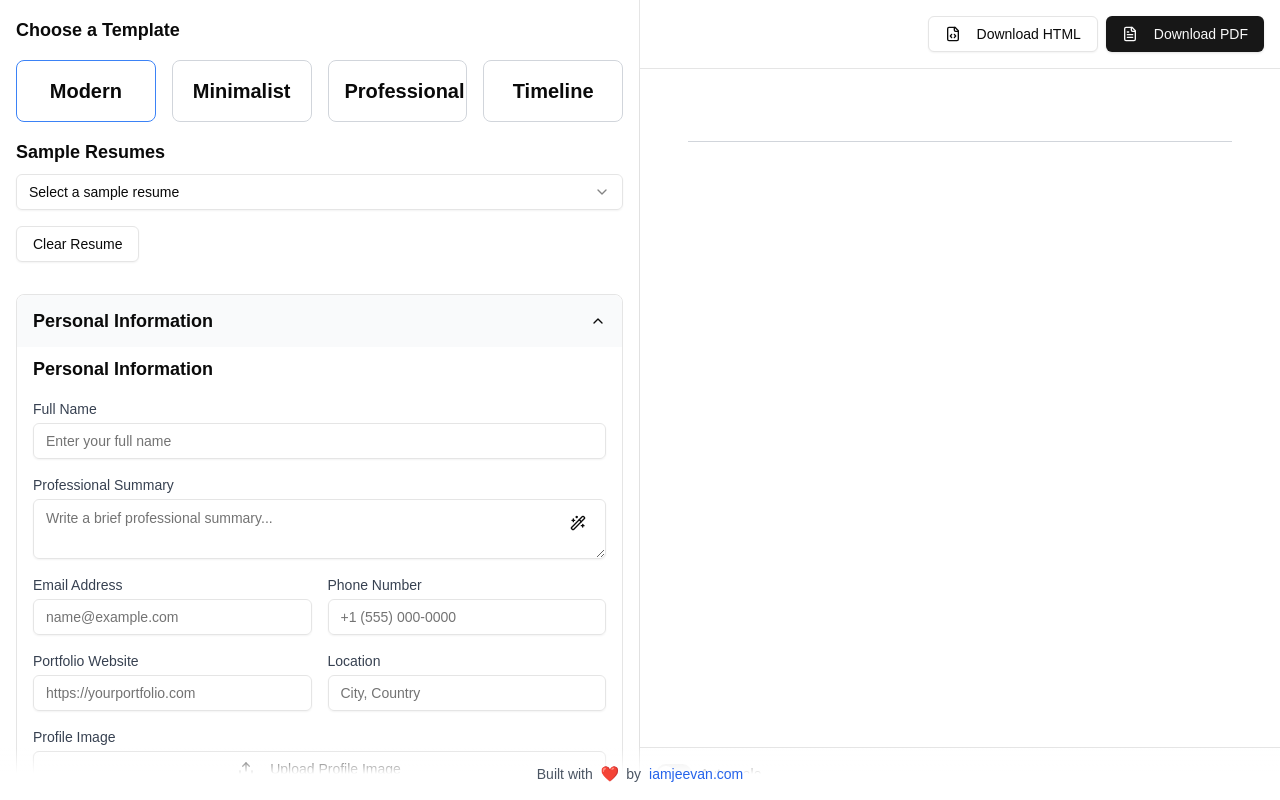
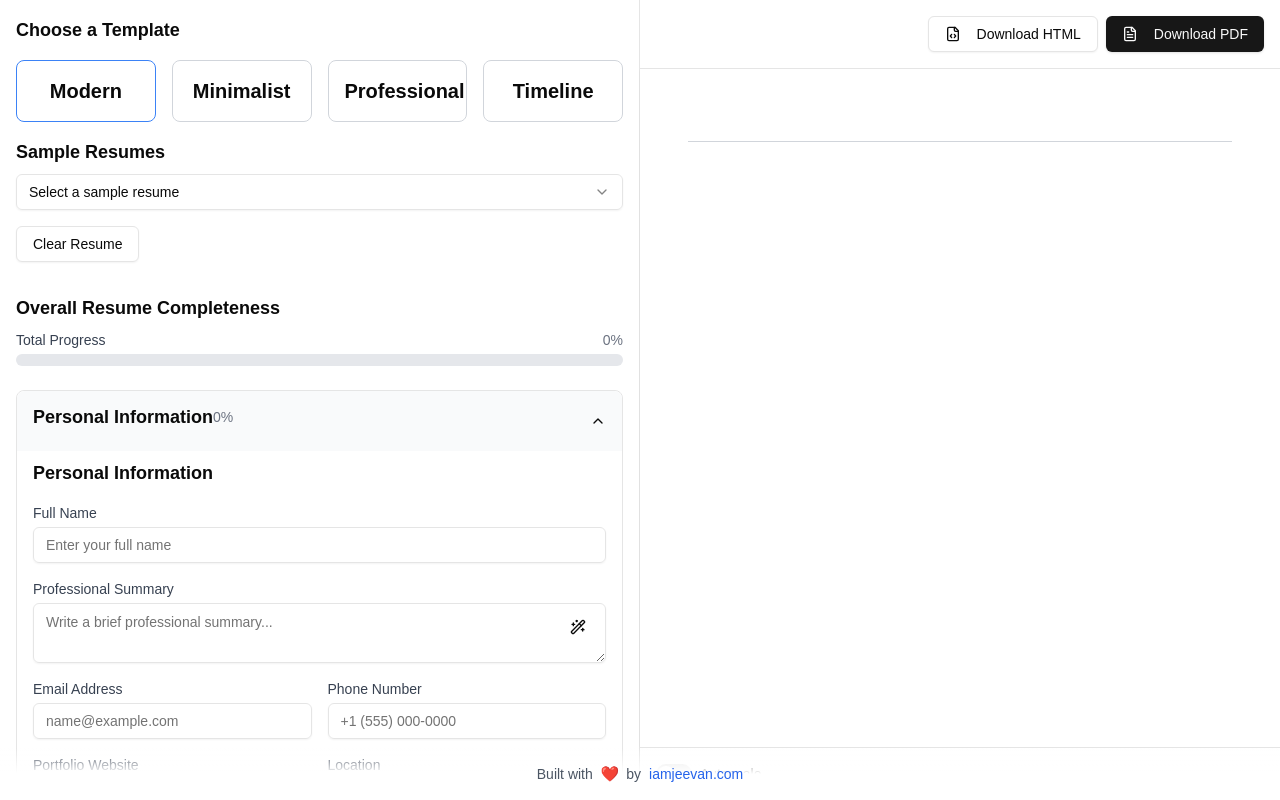
Before and after one commit to jeevan-vj/modern-ATS-resume-generator, a Next.js app in the folder resume-generator/: page /resume-builder in a window 1280 px wide. Built offline with nearby package versions, Linux system fonts and the light colour scheme.

Commit message:
Add ProgressIndicator component and integrate it into personal info and work experience sections for quality scoring

```diff
--- a/resume-generator/components/resume-form.tsx
+++ b/resume-generator/components/resume-form.tsx
@@ -8,15 +8,31 @@ import { EducationSection } from './sections/education-section'
 import { SkillsSection } from './sections/skills-section'
 import { CustomFieldsSection } from './sections/custom-fields-section'
 import { Collapsible, CollapsibleContent, CollapsibleTrigger } from "./ui/collapsible"
+import { ProgressIndicator } from "./ui/progress-indicator"
 import { motion } from "framer-motion"
+import { calculateResumeCompleteness } from "@/lib/resume-scoring"
 
 interface SectionWrapperProps {
   title: string
   children: React.ReactNode
   defaultOpen?: boolean
+  completionScore: number
+  showScore?: boolean
 }
 
-function SectionWrapper({ title, children, defaultOpen = false }: SectionWrapperProps) {
+function SectionWrapper({
+  title,
+  children,
+  defaultOpen = false,
+  completionScore,
+  showScore = true
+}: SectionWrapperProps) {
+  const getScoreColor = (score: number) => {
+    if (score >= 80) return "success"
+    if (score >= 50) return "warning"
+    return "error"
+  }
+
   return (
     <motion.div
       initial={{ opacity: 0, y: 20 }}
@@ -24,8 +40,23 @@ function SectionWrapper({ title, children, defaultOpen = false }: SectionWrapper
       transition={{ duration: 0.3 }}
     >
       <Collapsible defaultOpen={defaultOpen} className="border rounded-lg">
-        <CollapsibleTrigger className="px-4 py-3 text-lg font-semibold w-full text-left bg-gray-50 hover:bg-gray-100 rounded-t-lg">
-          {title}
+        <CollapsibleTrigger className="px-4 py-3 w-full text-left bg-gray-50 hover:bg-gray-100 rounded-t-lg">
+          <div className="flex items-center justify-between mb-2">
+            <span className="text-lg font-semibold">{title}</span>
+            {showScore && (
+              <span className="text-sm font-medium text-gray-500">
+                {Math.round(completionScore)}%
+              </span>
+            )}
+          </div>
+          {showScore && (
+            <ProgressIndicator
+              value={completionScore}
+              size="sm"
+              color={getScoreColor(completionScore)}
+              showValue={false}
+            />
+          )}
         </CollapsibleTrigger>
         <CollapsibleContent className="p-4 pt-2">
           {children}
@@ -39,29 +70,70 @@ export function ResumeForm({ data, onChange }: {
   data: ResumeData
   onChange: (data: ResumeData) => void
 }) {
+  const scores = calculateResumeCompleteness(data)
+
   return (
     <div className="space-y-4 p-4">
-      <SectionWrapper title="Personal Information" defaultOpen={true}>
-        <PersonalInfoSection data={data} onChange={onChange} />
+      <div className="mb-6">
+        <h2 className="text-lg font-semibold mb-2">Overall Resume Completeness</h2>
+        <ProgressIndicator
+          value={scores.overall}
+          color={scores.overall >= 80 ? "success" : scores.overall >= 50 ? "warning" : "error"}
+          size="lg"
+          label="Total Progress"
+        />
+      </div>
+
+      <SectionWrapper
+        title="Personal Information"
+        defaultOpen={true}
+        completionScore={scores.sections.personalInfo}
+      >
+        <PersonalInfoSection
+          data={data}
+          onChange={onChange}
+          objectiveScore={scores.descriptions.objective}
+        />
       </SectionWrapper>
 
-      <SectionWrapper title="Work Experience">
-        <WorkExperienceSection data={data} onChange={onChange} />
+      <SectionWrapper
+        title="Work Experience"
+        completionScore={scores.sections.workExperience}
+      >
+        <WorkExperienceSection
+          data={data}
+          onChange={onChange}
+          descriptionScores={scores.descriptions.workExperience}
+        />
       </SectionWrapper>
 
-      <SectionWrapper title="Education">
+      <SectionWrapper
+        title="Education"
+        completionScore={scores.sections.education}
+      >
         <EducationSection data={data} onChange={onChange} />
       </SectionWrapper>
 
-      <SectionWrapper title="Skills">
+      <SectionWrapper
+        title="Skills"
+        completionScore={scores.sections.skills}
+      >
         <SkillsSection data={data} onChange={onChange} />
       </SectionWrapper>
 
-      <SectionWrapper title="Theme">
+      <SectionWrapper
+        title="Theme"
+        completionScore={100}
+        showScore={false}
+      >
         <ColorThemeSection data={data} onChange={onChange} />
       </SectionWrapper>
 
-      <SectionWrapper title="Custom Fields">
+      <SectionWrapper
+        title="Custom Fields"
+        completionScore={100}
+        showScore={false}
+      >
         <CustomFieldsSection data={data} onChange={onChange} />
       </SectionWrapper>
     </div>
--- a/resume-generator/components/sections/personal-info-section.tsx
+++ b/resume-generator/components/sections/personal-info-section.tsx
@@ -7,13 +7,15 @@ import { Textarea } from "@/components/ui/textarea"
 import { Upload } from 'lucide-react'
 import type { ResumeData } from "@/lib/types"
 import { ObjectiveEnhancer } from '../ObjectiveEnhancer'
+import { ProgressIndicator } from "../ui/progress-indicator"
 
 interface PersonalInfoSectionProps {
-  data: ResumeData;
-  onChange: (data: ResumeData) => void;
+  data: ResumeData
+  onChange: (data: ResumeData) => void
+  objectiveScore?: number
 }
 
-export function PersonalInfoSection({ data, onChange }: PersonalInfoSectionProps) {
+export function PersonalInfoSection({ data, onChange, objectiveScore = 0 }: PersonalInfoSectionProps) {
   const fileInputRef = useRef<HTMLInputElement>(null)
 
   const handleFileChange = (event: React.ChangeEvent<HTMLInputElement>) => {
@@ -51,9 +53,23 @@ export function PersonalInfoSection({ data, onChange }: PersonalInfoSectionProps
           />
         </div>
         <div className="form-group">
-          <label htmlFor="objective" className="block text-sm font-medium text-gray-700 mb-1">
-            Professional Summary
-          </label>
+          <div className="flex justify-between items-center mb-1">
+            <label htmlFor="objective" className="block text-sm font-medium text-gray-700">
+              Professional Summary
+            </label>
+            {objectiveScore > 0 && (
+              <div className="flex items-center gap-2">
+                <span className="text-sm font-medium text-gray-500">Quality Score:</span>
+                <ProgressIndicator
+                  value={objectiveScore}
+                  size="sm"
+                  className="w-24"
+                  color={objectiveScore >= 80 ? "success" : objectiveScore >= 50 ? "warning" : "error"}
+                  showValue={true}
+                />
+              </div>
+            )}
+          </div>
           <div className="relative">
             <Textarea
               id="objective"
--- /dev/null
+++ b/resume-generator/components/ui/progress-indicator.tsx
@@ -0,0 +1,56 @@
+"use client"
+
+import * as React from "react"
+import { cn } from "@/lib/utils"
+
+interface ProgressIndicatorProps {
+  value: number
+  label?: string
+  color?: "success" | "warning" | "error" | "info"
+  size?: "sm" | "md" | "lg"
+  showValue?: boolean
+  className?: string
+}
+
+export function ProgressIndicator({
+  value,
+  label,
+  color = "info",
+  size = "md",
+  showValue = true,
+  className
+}: ProgressIndicatorProps) {
+  const getColorClass = () => {
+    switch (color) {
+      case "success": return "bg-green-500"
+      case "warning": return "bg-yellow-500"
+      case "error": return "bg-red-500"
+      default: return "bg-blue-500"
+    }
+  }
+
+  const getSizeClass = () => {
+    switch (size) {
+      case "sm": return "h-1.5"
+      case "lg": return "h-3"
+      default: return "h-2"
+    }
+  }
+
+  return (
+    <div className={className}>
+      {label && (
+        <div className="flex justify-between mb-1">
+          <span className="text-sm font-medium text-gray-700">{label}</span>
+          {showValue && <span className="text-sm font-medium text-gray-500">{Math.round(value)}%</span>}
+        </div>
+      )}
+      <div className={cn("w-full bg-gray-200 rounded-full overflow-hidden", getSizeClass())}>
+        <div
+          className={cn("transition-all duration-300", getColorClass(), getSizeClass())}
+          style={{ width: `${value}%` }}
+        />
+      </div>
+    </div>
+  )
+}
--- /dev/null
+++ b/resume-generator/lib/resume-scoring.ts
@@ -0,0 +1,122 @@
+import type { ResumeData, WorkExperience, Project, Education } from "./types"
+
+export function calculateSectionScore(data: any, requiredFields: string[]): number {
+  if (!data) return 0
+  const filledFields = requiredFields.filter(field => {
+    const value = data[field]
+    return value && (
+      (typeof value === 'string' && value.trim() !== '') ||
+      (Array.isArray(value) && value.length > 0) ||
+      (typeof value === 'object' && Object.keys(value).length > 0)
+    )
+  })
+  return (filledFields.length / requiredFields.length) * 100
+}
+
+export function calculateDescriptionQuality(text: string): number {
+  if (!text) return 0
+
+  const metrics = {
+    length: 0,
+    actionVerbs: 0,
+    metrics: 0,
+    technicalTerms: 0
+  }
+
+  // Basic length score (ideal length between 50-200 characters)
+  const length = text.length
+  metrics.length = Math.min(100, (length / 200) * 100)
+
+  // Action verbs check
+  const actionVerbsList = ['developed', 'implemented', 'led', 'managed', 'created', 'designed', 'improved', 'increased', 'reduced', 'achieved']
+  metrics.actionVerbs = Math.min(100, (actionVerbsList.filter(verb => text.toLowerCase().includes(verb)).length / 3) * 100)
+
+  // Metrics/numbers check
+  const hasMetrics = /\d+%|\d+ percent|\$\d+|\d+ times/i.test(text)
+  metrics.metrics = hasMetrics ? 100 : 0
+
+  // Technical terms check
+  const technicalTerms = ['api', 'database', 'framework', 'algorithm', 'architecture', 'cloud', 'deployment', 'infrastructure']
+  metrics.technicalTerms = Math.min(100, (technicalTerms.filter(term => text.toLowerCase().includes(term)).length / 2) * 100)
+
+  // Calculate average score
+  return Object.values(metrics).reduce((a, b) => a + b, 0) / Object.keys(metrics).length
+}
+
+export function calculateResumeCompleteness(data: ResumeData): {
+  overall: number,
+  sections: {
+    personalInfo: number,
+    workExperience: number,
+    education: number,
+    skills: number,
+    projects: number
+  },
+  descriptions: {
+    objective: number,
+    workExperience: { id: string, score: number }[]
+  }
+} {
+  // Personal Info completeness
+  const personalInfoScore = calculateSectionScore(data.personalInfo, [
+    'name', 'email', 'phone', 'location', 'objective'
+  ])
+
+  // Work Experience completeness
+  const workExperienceScores = data.workExperience.map(exp => ({
+    base: calculateSectionScore(exp, ['company', 'jobTitle', 'date', 'description']),
+    description: calculateDescriptionQuality(exp.description)
+  }))
+  const workExperienceScore = workExperienceScores.length
+    ? workExperienceScores.reduce((acc, curr) => acc + (curr.base + curr.description) / 2, 0) / workExperienceScores.length
+    : 0
+
+  // Education completeness
+  const educationScores = data.education.map(edu =>
+    calculateSectionScore(edu, ['school', 'degree', 'date'])
+  )
+  const educationScore = educationScores.length
+    ? educationScores.reduce((acc, curr) => acc + curr, 0) / educationScores.length
+    : 0
+
+  // Skills completeness
+  const skillsScore = data.skills.length > 0 ? 100 : 0
+
+  // Projects completeness
+  const projectScores = data.workExperience.flatMap(exp =>
+    exp.projects.map(proj => calculateSectionScore(proj, ['name', 'description', 'techStack']))
+  )
+  const projectsScore = projectScores.length
+    ? projectScores.reduce((acc, curr) => acc + curr, 0) / projectScores.length
+    : 0
+
+  // Description quality scores
+  const descriptionScores = {
+    objective: calculateDescriptionQuality(data.personalInfo.objective),
+    workExperience: data.workExperience.map(exp => ({
+      id: exp.id,
+      score: calculateDescriptionQuality(exp.description)
+    }))
+  }
+
+  // Calculate overall score
+  const overall = [
+    personalInfoScore * 0.25,
+    workExperienceScore * 0.35,
+    educationScore * 0.20,
+    skillsScore * 0.15,
+    projectsScore * 0.05
+  ].reduce((a, b) => a + b, 0)
+
+  return {
+    overall,
+    sections: {
+      personalInfo: personalInfoScore,
+      workExperience: workExperienceScore,
+      education: educationScore,
+      skills: skillsScore,
+      projects: projectsScore
+    },
+    descriptions: descriptionScores
+  }
+}
--- a/resume-generator/package.json
+++ b/resume-generator/package.json
@@ -21,7 +21,7 @@
     "@tiptap/starter-kit": "^2.11.5",
     "class-variance-authority": "^0.7.1",
     "clsx": "^2.1.1",
-    "framer-motion": "^11.15.0",
+    "framer-motion": "^11.18.2",
     "jspdf": "^2.5.2",
     "lodash": "^4.17.21",
     "lucide-react": "^0.468.0",
```
Also changed, not shown: resume-generator/components/sections/work-experience-section.tsx (+35 -7 lines), 1 other file (tests, documents, lock files or other folders).
